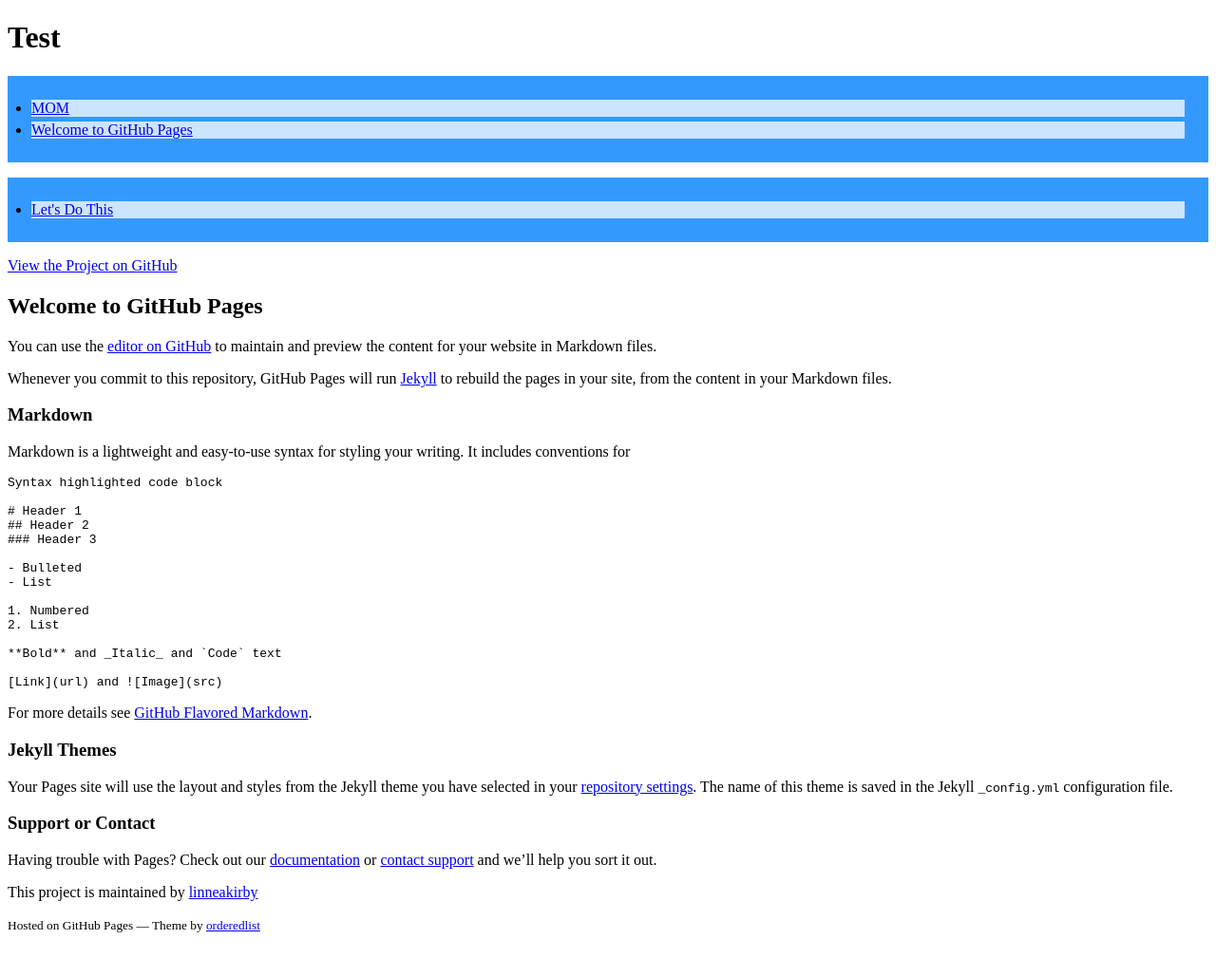
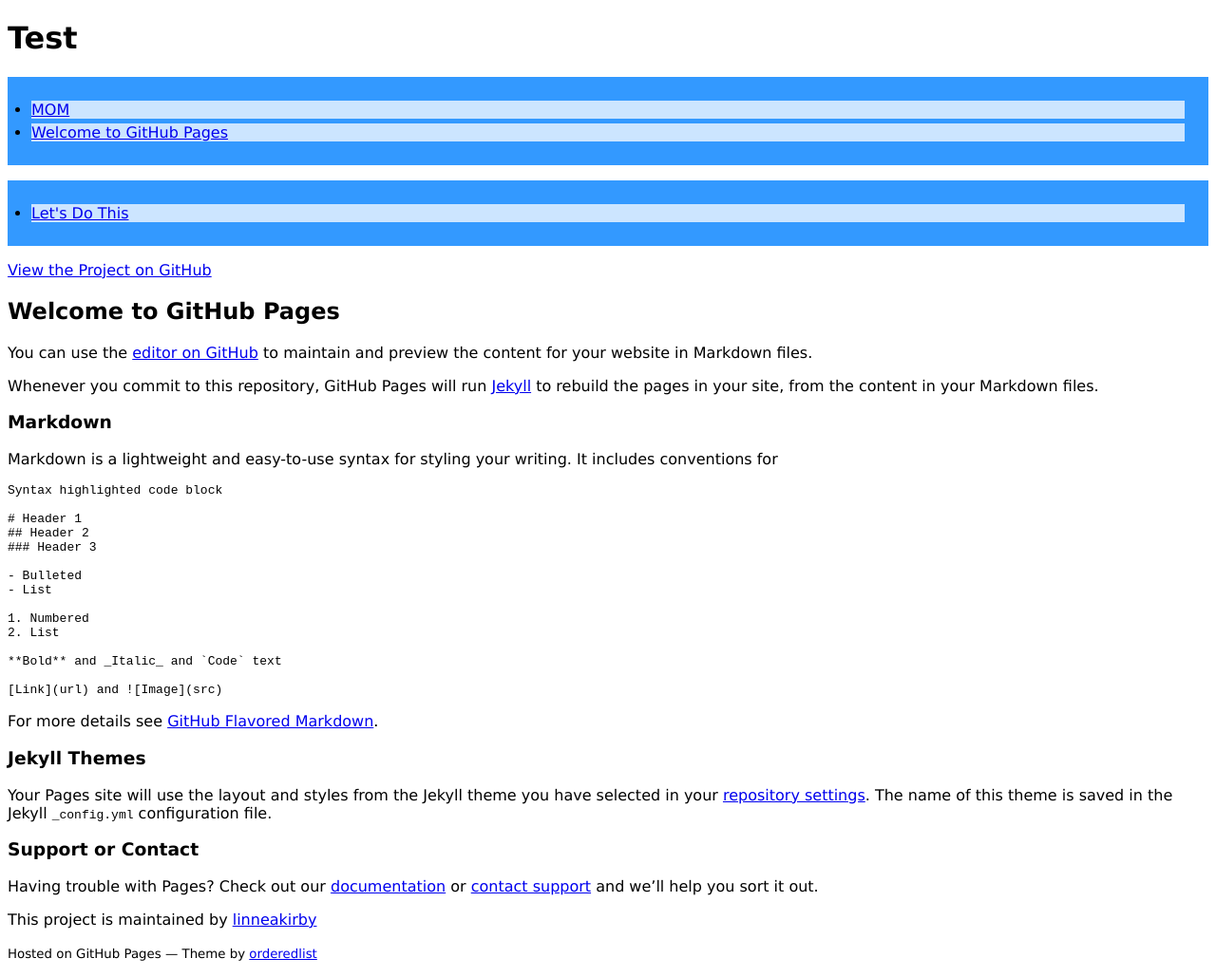
Before and after one commit to linneakirby/jekylltest, a Jekyll site: the page built from README.md, in a window 1280 px wide. Shown: the whole page at 95% size. Built offline with Jekyll 4.4.1, drawn with Linux system fonts in a browser that asks for light colours; our own code applies the rules of GitHub Pages for plain Markdown files; a script that is not in the unit is left out; the repository's description, which GitHub fills in, is left out; before the commit the page ends 999 px from its top, so only the background shows below that.

Commit message:
Update style.css

```diff
--- a/assets/css/style.css
+++ b/assets/css/style.css
@@ -1,3 +1,7 @@
+body {
+    font-family: Verdana, Geneva, sans-serif
+}
+
 ul {
     background: #3399ff;
     padding: 20px;
```
